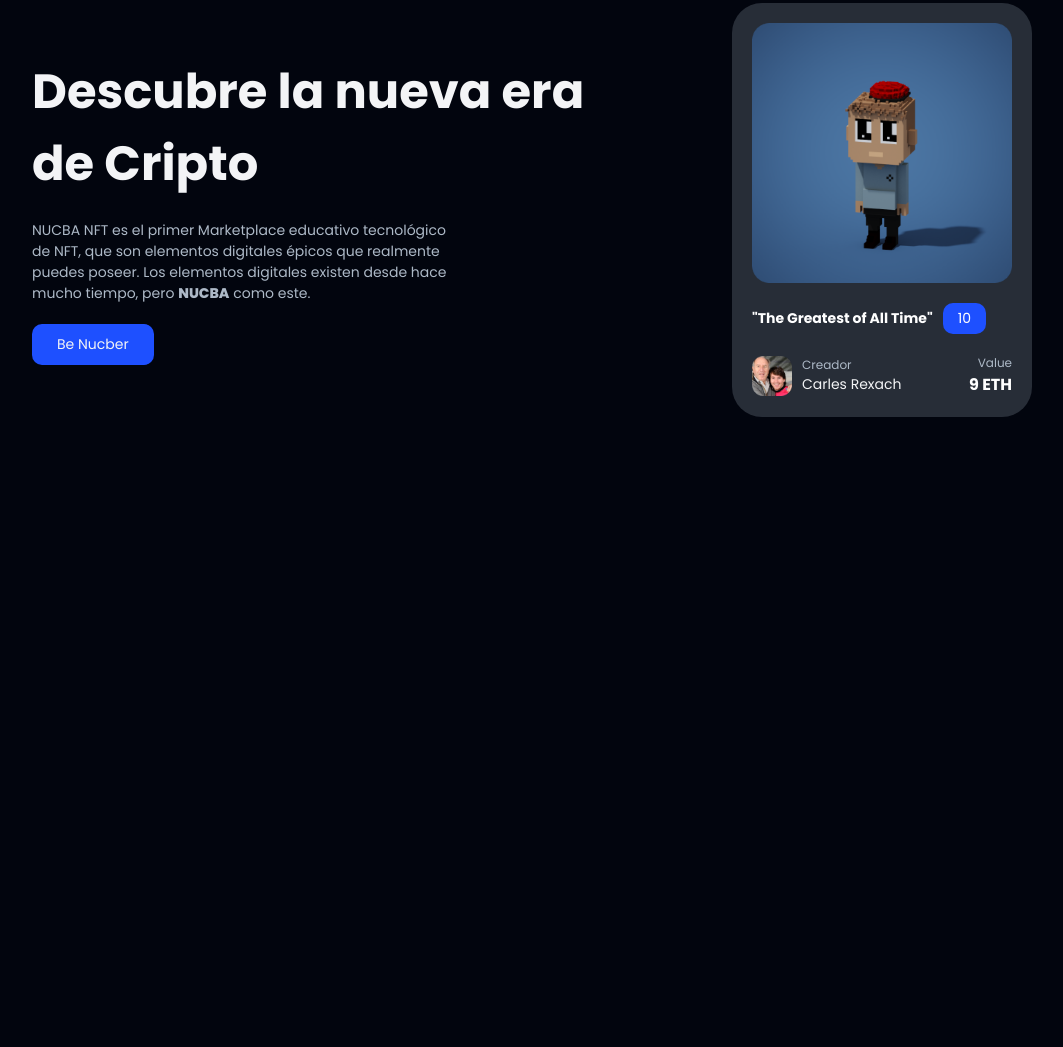
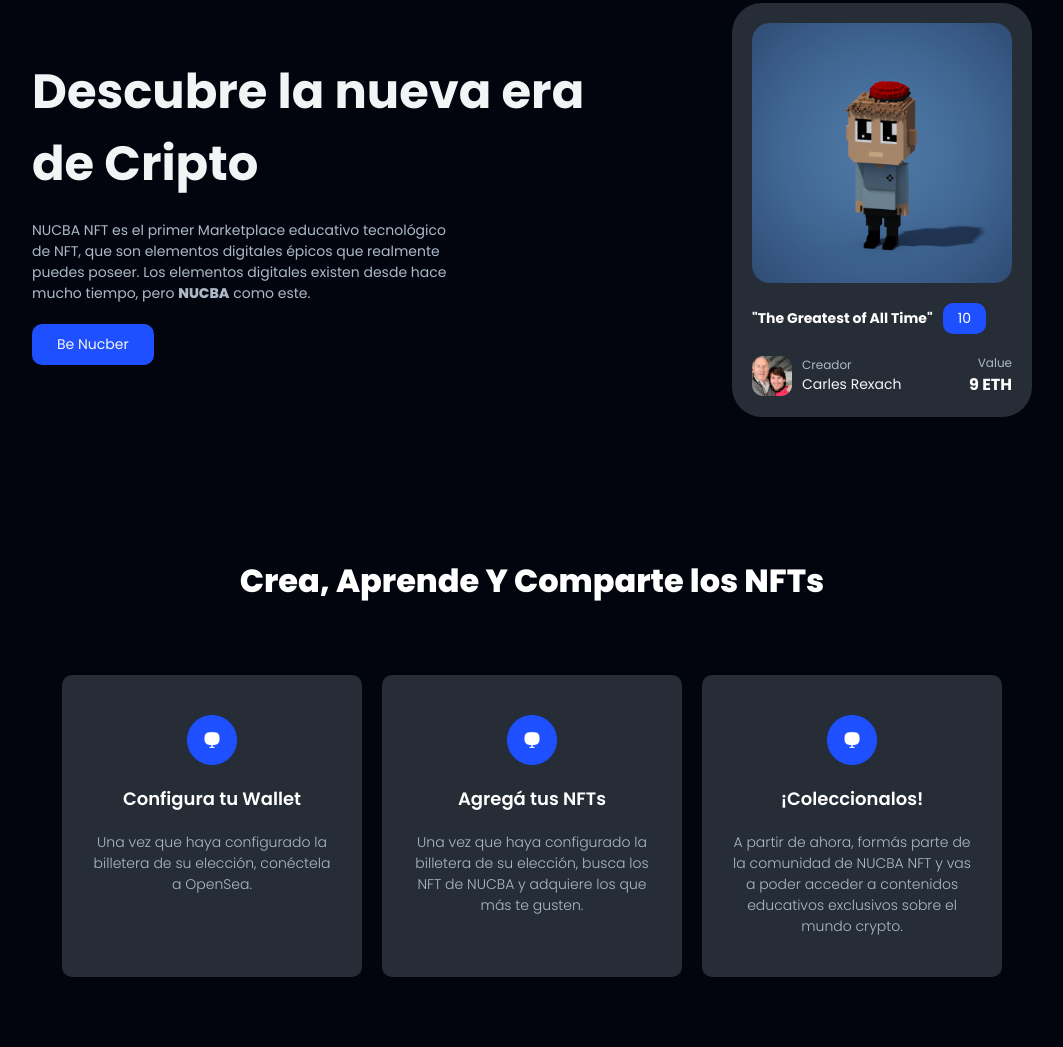
Before and after one commit to Molina-Javier/Nucba-NFt, a plain HTML site: page index.html in a window 1280 px wide. Shown: the part 132-1179 px from the top of the page, without its empty margins (108-1171 px from the left). Before the commit the page ends 800 px from the top, so only its background shows below. Drawn offline with Linux system fonts and the light colour scheme.

Commit message:
Info Section

```diff
--- a/assets/styles.css
+++ b/assets/styles.css
@@ -1,4 +1,4 @@
-@import url('https://fonts.googleapis.com/css2?family=Poppins:ital,wght@0,100;0,200;0,300;0,400;0,500;0,600;0,700;0,800;0,900;1,100;1,200;1,300;1,400;1,500;1,600;1,700;1,800;1,900&display=swap');
+@import url("https://fonts.googleapis.com/css2?family=Poppins:ital,wght@0,100;0,200;0,300;0,400;0,500;0,600;0,700;0,800;0,900;1,100;1,200;1,300;1,400;1,500;1,600;1,700;1,800;1,900&display=swap");
 
 :root {
   --background: #02050e;
@@ -30,8 +30,9 @@
   /* Debugger */
   /* border: 1px solid red; */
 }
-
-/* Header */
+/* ------------------------------------------------------ */
+/*=======================Header========================== */
+/* ------------------------------------------------------ */
 body {
   background: var(--background);
 }
@@ -61,8 +62,7 @@
   height: 40%;
 }
 
-
-.navbar{
+.navbar {
   gap: 150px;
 }
 
@@ -74,8 +74,9 @@
 .navbar-list a {
   color: var(--text-gray);
 }
-
-/* Main */
+/* ------------------------------------------------------ */
+/* ====================Main============================== */
+/* ------------------------------------------------------ */
 main {
   display: flex;
   flex-direction: column;
@@ -83,7 +84,7 @@
   justify-content: center;
   color: white;
 }
-/* section Hero */
+/* =======================section Hero=================== */
 
 #Hero {
   max-width: var(--max-width);
@@ -95,8 +96,7 @@
   gap: 100px;
 }
 
-.hero-info{
-
+.hero-info {
   display: flex;
   flex-direction: column;
   gap: 20px;
@@ -154,7 +154,6 @@
 }
 
 .hero-card-top h3 {
-
   white-space: nowrap;
   text-overflow: ellipsis;
   overflow: hidden;
@@ -182,7 +181,8 @@
   height: 40px;
 }
 
-.creador-info, .hero-card-price p  {
+.creador-info,
+.hero-card-price p {
   color: var(--text-gray);
   font-size: 12px;
 }
@@ -195,9 +195,57 @@
   display: flex;
   flex-direction: column;
   align-items: flex-end;
-
 }
 
 .hero-card-price span {
   font-weight: 700;
 }
+
+/* =====================Section info====================== */
+
+#info {
+  max-width: var(--max-width);
+  padding: 70px 0;
+  display: flex;
+  flex-direction: column;
+  justify-content: center;
+  align-items: center;
+  gap: 70px;
+  /* border: 1px solid crimson; */
+}
+
+#info h2 {
+  font-size: 32px;
+  font-weight: 800;
+}
+
+.info-cards-container {
+  display: flex;
+  gap: 20px;
+}
+.info-card {
+  background: var(--secondary);
+  padding: 40px 30px;
+  display: flex;
+  flex-direction: column;
+  align-items: center;
+  /* justify-content: center; */
+  text-align: center;
+  gap: 20px;
+  border-radius: 10px;
+  max-width: 300px;
+}
+
+.info-card img{
+height: 50px;
+}
+
+.info-card h3 {
+    font-size: 18px;
+    font-weight: 600;
+}
+.info-card p{
+    font-size: 14px;
+    font-weight: 300;
+    color: var(--text-gray);
+}
--- a/index.html
+++ b/index.html
@@ -1,16 +1,16 @@
 <!DOCTYPE html>
 <html lang="en">
   <head>
-    <meta charset="UTF-8">
-    <meta name="viewport" content="width=device-width, initial-scale=1.0">
+    <meta charset="UTF-8" />
+    <meta name="viewport" content="width=device-width, initial-scale=1.0" />
     <title>Nucba NFT</title>
     <!-- linkear css -->
-    <link rel="stylesheet" href="./assets/styles.css">
+    <link rel="stylesheet" href="./assets/styles.css" />
   </head>
   <body>
     <header>
       <!-- Logo -->
-<img src="./assets/img/logo.png" alt="Logo Nucba" class="logo">
+      <img src="./assets/img/logo.png" alt="Logo Nucba" class="logo" />
       <!-- navbar y carrito -->
       <nav class="navbar">
         <ul class="navbar-list">
@@ -21,7 +21,7 @@
           <li><a href="#"> Contacto</a></li>
         </ul>
         <!-- imagen de carrito -->
-<img src="./assets/img/cart-icon.svg" alt="Carrito" class="Cart-icon">
+        <img src="./assets/img/cart-icon.svg" alt="Carrito" class="Cart-icon" />
       </nav>
     </header>
     <main>
@@ -38,18 +38,21 @@
           <a href="#">Be Nucber</a>
         </div>
         <div class="hero-card">
-            <img src="./assets/img/hero/hero-card.png" alt="">
+          <img src="./assets/img/hero/hero-card.png" alt="" />
           <div class="hero-card-info">
             <!-- Top -->
             <div class="hero-card-top">
-                    <h3>"The Greatest of All Time"  </h3>
+              <h3>"The Greatest of All Time"</h3>
               <span>10</span>
             </div>
             <!-- Bot -->
             <div class="hero-card-bottom">
               <!-- Creador -->
               <div class="hero-card-creator">
-                        <img src="./assets/img/hero/creator.png" alt="imagen del usuario">
+                <img
+                  src="./assets/img/hero/creator.png"
+                  alt="imagen del usuario"
+                />
                 <div class="creador-info">
                   <p>Creador</p>
                   <p class="creator-name">Carles Rexach</p>
@@ -64,6 +67,43 @@
           </div>
         </div>
       </section>
+
+      <!-- Section info -->
+
+      <section id="info">
+        <h2>Crea, Aprende Y Comparte los NFTs</h2>
+
+        <div class="info-cards-container">
+          <!-- Tarjeta / card 1 -->
+          <div class="info-card">
+            <img src="./assets/img/info/info-icon.png" alt="icon NFT" />
+            <h3>Configura tu Wallet</h3>
+            <p>
+              Una vez que haya configurado la billetera de su elección,
+              conéctela a OpenSea.
+            </p>
+          </div>
+          <!-- Tarjeta / card 2 -->
+          <div class="info-card">
+            <img src="./assets/img/info/info-icon.png" alt="icon NFT" />
+            <h3>Agregá tus NFTs</h3>
+            <p>
+              Una vez que haya configurado la billetera de su elección, busca
+              los NFT de NUCBA y adquiere los que más te gusten.
+            </p>
+          </div>
+          <!-- Tarjeta / card 3 -->
+          <div class="info-card">
+            <img src="./assets/img/info/info-icon.png" alt="icon NFT" />
+            <h3>¡Coleccionalos!</h3>
+            <p>
+              A partir de ahora, formás parte de la comunidad de NUCBA NFT y vas
+              a poder acceder a contenidos educativos exclusivos sobre el mundo
+              crypto.
+            </p>
+          </div>
+        </div>
+      </section>
     </main>
   </body>
 </html>
```
Lines whose indentation alone changed are shown as unchanged.
